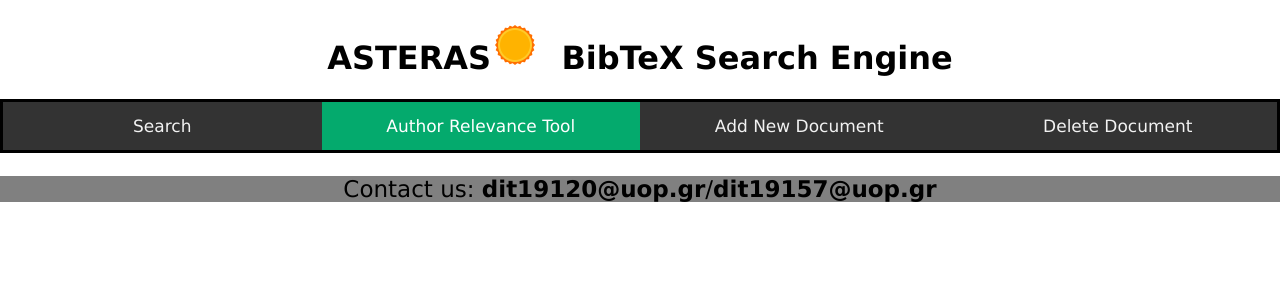
After one commit to AlexandrosMaragkakis/bibtex-search-engine, a PHP site: page /author-relevance-tool.php in a window 1280 px wide. The commit adds this page. Shown: the top 300 px of the page. Run offline with PHP 8.4, Linux system fonts and the light colour scheme.

Commit message:
Add page files for Author Relevance Tool

```diff
--- a/add-doc.php
+++ b/add-doc.php
@@ -34,5 +34,5 @@ require_once('header.php');
 <script>
 // class active so that the current page goes green
 document.querySelector("#add").outerHTML =
-    '<a id="add" class="col-s-12 col-m-4 col-l-4 active" title="Add New Document" href="/add-doc.php">Add New Document</a>';
+    '<a id="add" class="col-s-12 col-m-3 col-l-3 active" title="Add New Document" href="/add-doc.php">Add New Document</a>';
 </script>
--- /dev/null
+++ b/author-relevance-tool.php
@@ -0,0 +1,25 @@
+<?php
+require_once('header.php');
+?>
+
+
+
+
+
+
+
+
+
+
+</body>
+<footer class="col-s-12 col-m-12 col-l-12">
+    <p class="fonts">Contact us: <b>dit19120@uop.gr</b>/<b>dit19157@uop.gr</b></p>
+</footer>
+</body>
+
+</html>
+<script>
+// class active so that the current page goes green
+document.querySelector("#relevance").outerHTML =
+    '<a id="relevance" class="col-s-12 col-m-3 col-l-3 active" title="Author Relevance Tool" href="/author-relevance-tool.php">Author Relevance Tool';
+</script>
--- a/delete-doc.php
+++ b/delete-doc.php
@@ -66,7 +66,7 @@ require_once('header.php');
 <script>
 // Class active so that the current page goes green.
 document.querySelector("#delete").outerHTML =
-    '<a id="delete" class="col-s-12 col-m-4 col-l-4 active" title="Delete Document" href="/delete-doc.php">Delete Document</a>';
+    '<a id="delete" class="col-s-12 col-m-3 col-l-3 active" title="Delete Document" href="/delete-doc.php">Delete Document</a>';
 </script>
 
 
--- a/header.php
+++ b/header.php
@@ -25,11 +25,15 @@ if (performance.navigation.type == 2) {
 </header>
 <nav class="header-nav">
     <ul class="list">
-        <li><a id="search" class="col-s-12 col-m-2 col-l-4" title="Search" href="/index.php">Search</a></li>
-        <li><a id="add" class="col-s-12 col-m-2 col-l-4" title="Add New Document" href="/add-doc.php">Add New
+        <li><a id="search" class="col-s-12 col-m-3 col-l-3" title="Search" href="/index.php">Search</a></li>
+        <li><a id="relevance" class="col-s-12 col-m-3 col-l-3" title="Author Relevance Tool"
+                href="/author-relevance-tool.php">Author Relevance Tool
+            </a></li>
+        <li><a id="add" class="col-s-12 col-m-3 col-l-3" title="Add New Document" href="/add-doc.php">Add New
                 Document</a></li>
-        <li><a id="delete" class="col-s-12 col-m-2 col-l-4" title="Delete Document" href="/delete-doc.php">Delete
+        <li><a id="delete" class="col-s-12 col-m-3 col-l-3" title="Delete Document" href="/delete-doc.php">Delete
                 Document</a></li>
+
     </ul>
 </nav>
 
--- /dev/null
+++ b/includes/author-relevance.inc.php
@@ -0,0 +1,4 @@
+<?php
+
+
+?>
--- a/index.php
+++ b/index.php
@@ -75,5 +75,5 @@ p {
 <script>
 // class active so that the current page goes green
 document.querySelector("#search").outerHTML =
-    '<a id="index" class="col-s-12 col-m-4 col-l-4 active" title="Search" href="/index.php">Search</a>';
+    '<a id="index" class="col-s-12 col-m-3 col-l-3 active" title="Search" href="/index.php">Search</a>';
 </script>
```
